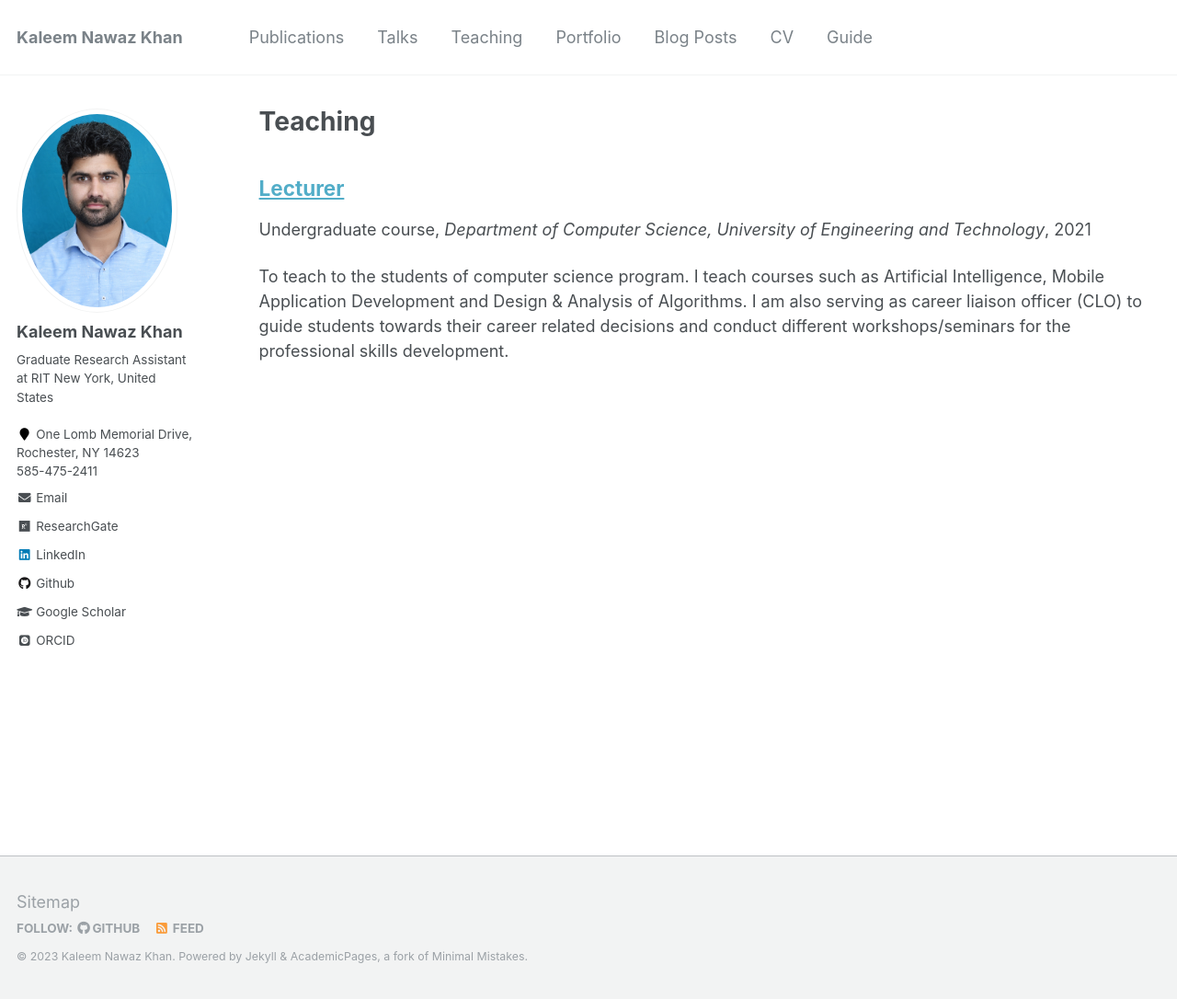
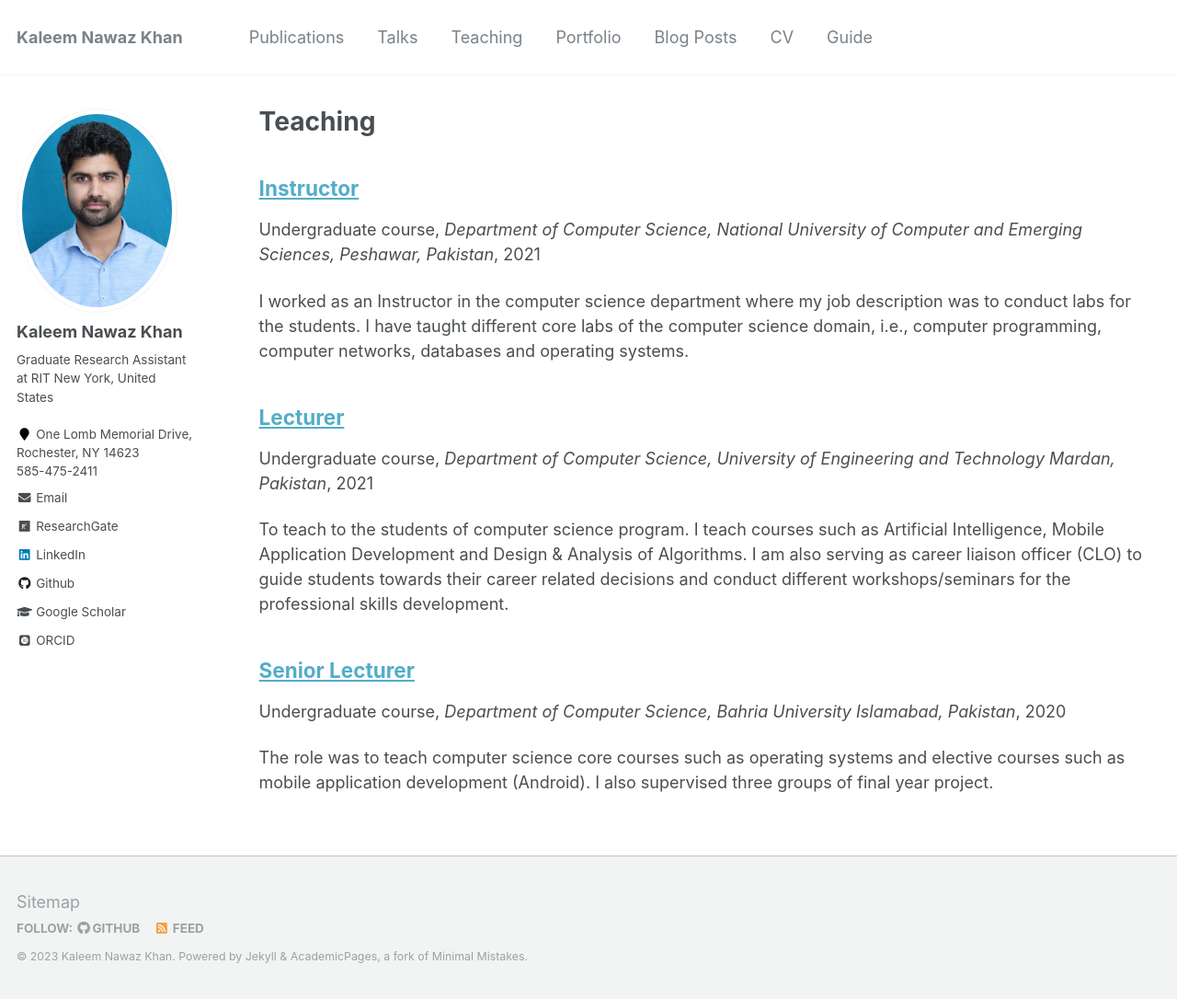
Before and after one commit to KaleemNwzKhan/KaleemNwzKhan.github.io, a Jekyll site: the page built from _pages/teaching.html, in a window 1280 px wide and 1086 px high. Shown: the whole window at 92% size. Built offline with Jekyll 4.4.1, drawn with Linux system fonts in a browser that asks for light colours; some web fonts are replaced.

Commit message:
Index Page changes 2

```diff
--- /dev/null
+++ b/_teaching/2015-Fall-teaching-3.md
@@ -0,0 +1,11 @@
+---
+title: "Instructor"
+collection: teaching
+type: "Undergraduate course"
+permalink: /teaching/2015-Fall-teaching-3
+venue: "Department of Computer Science, National University of Computer and Emerging Sciences, Peshawar, Pakistan"
+date: 2021-07-27
+location: "Peshawar, Pakistan"
+---
+
+I worked as an Instructor in the computer science department where my job description was to conduct labs for the students. I have taught different core labs of the computer science domain, i.e., computer programming, computer networks, databases and operating systems.
--- /dev/null
+++ b/_teaching/2020-Fall-teaching-2.md
@@ -0,0 +1,11 @@
+---
+title: "Senior Lecturer"
+collection: teaching
+type: "Undergraduate course"
+permalink: /teaching/2020-Fall-teaching-2
+venue: "Department of Computer Science, Bahria University Islamabad, Pakistan"
+date: 2020-09-14
+location: "Islamabad, Pakistan"
+---
+
+The role was to teach computer science core courses such as operating systems and elective courses such as mobile application development (Android). I also supervised three groups of final year project.
--- a/_teaching/2014-spring-teaching-1.md
+++ b/_teaching/2021-Spring-teaching-1.md
@@ -3,7 +3,7 @@ title: "Lecturer"
 collection: teaching
 type: "Undergraduate course"
 permalink: /teaching/2014-spring-teaching-1
-venue: "Department of Computer Science, University of Engineering and Technology"
+venue: "Department of Computer Science, University of Engineering and Technology Mardan, Pakistan"
 date: 2021-01-21
 location: "Mardan, Pakistan"
 ---
```
Also changed, not shown: 1 other file.
